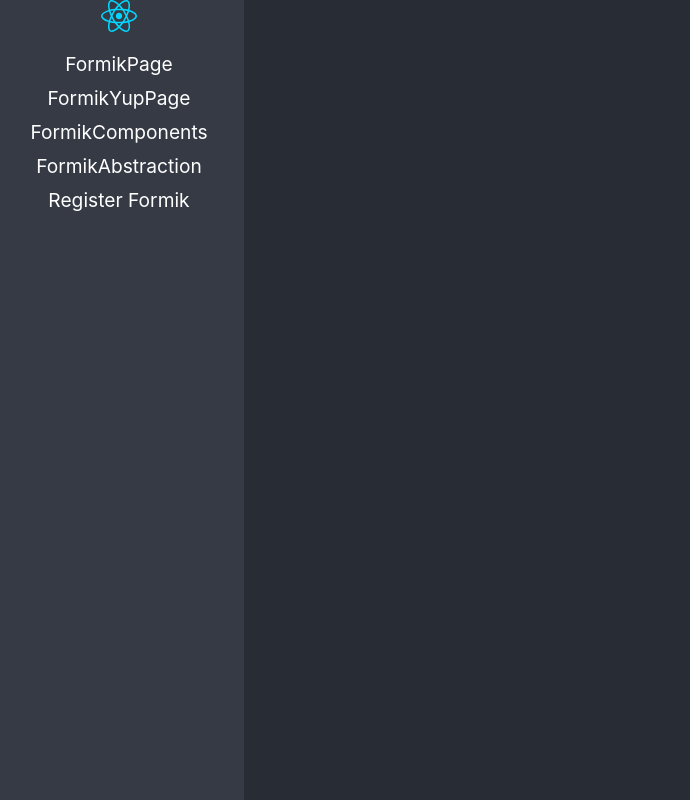
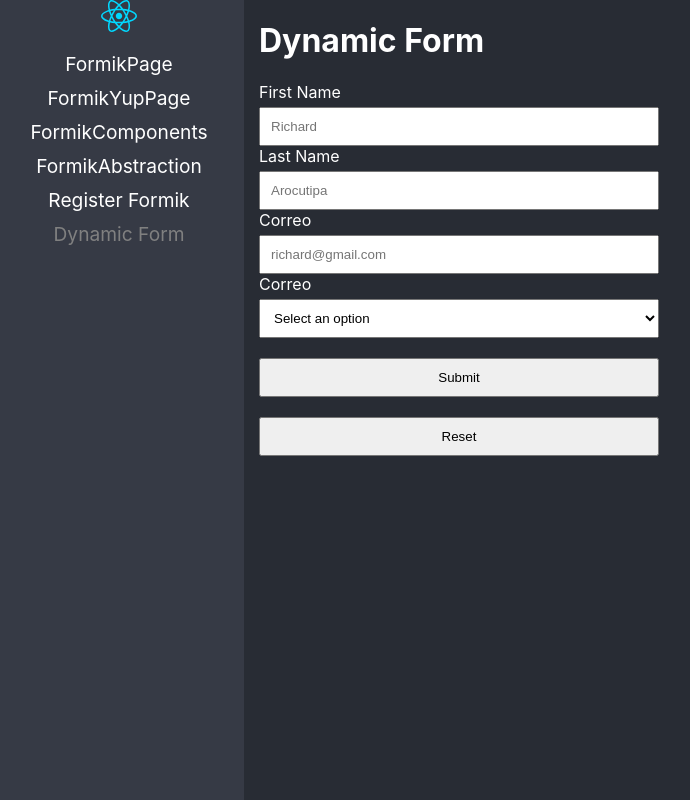
Before and after one commit to RichardReyesArocutipaLope/react-formik, a React (Vite) app: page /formik-dynamic in a window 1280 px wide. Before the commit this address led to /home. Shown: the whole page, without its empty margins (6-696 px from the left). Built offline with nearby package versions, Linux system fonts and the light colour scheme.

Commit message:
Add dynamic form

```diff
--- /dev/null
+++ b/src/03-forms/data/custom-form.json
@@ -0,0 +1,61 @@
+[
+  {
+    "type": "text",
+    "name": "firstName",
+    "placeholder": "Richard",
+    "label": "First Name",
+    "value": "",
+    "validations": [
+      {
+        "type": "required"
+      }
+    ]
+  },
+  {
+    "type": "text",
+    "name": "lastName",
+    "placeholder": "Arocutipa",
+    "label": "Last Name",
+    "value": "",
+    "validations": [
+      {
+        "type": "required"
+      },
+      {
+        "type": "minLength",
+        "value": 5
+      }
+    ]
+  },
+  {
+    "type": "email",
+    "name": "email",
+    "placeholder": "richard@gmail.com",
+    "label": "Correo",
+    "value": "",
+    "validations": [
+      {
+        "type": "required"
+      },
+      {
+        "type": "email"
+      }
+    ]
+  },
+  {
+    "type": "select",
+    "name": "favoriteGame",
+    "label": "Correo",
+    "value": "",
+    "options": [
+      { "id": 1, "label": "serupe smash" },
+      { "id": 2, "label": "resident evil" },
+      { "id": 3, "label": "god of war" }
+    ],
+    "validations": [
+      {
+        "type": "required"
+      }
+    ]
+  }
+]
--- /dev/null
+++ b/src/03-forms/pages/DynamicForm.tsx
@@ -0,0 +1,81 @@
+import formJson from "../data/custom-form.json";
+import { Formik, Form } from "formik";
+import * as Yup from "yup";
+import { MySelect, MyTextInput } from "../components";
+
+const initialValues: { [key: string]: any } = {};
+const requiredFields: { [key: string]: any } = {};
+
+for (const input of formJson) {
+  initialValues[input.name] = input.value;
+  if (!input.validations?.length) continue;
+
+  let schema = Yup.string();
+  for (const rule of input.validations) {
+    if (rule.type === "required") {
+      schema = schema.required("Este campo es requerido");
+    }
+    if (rule.type === "minLength") {
+      schema = schema.min(
+        (rule as any).value || 2,
+        `Minimo de ${(rule as any).value || 2} caracteres`
+      );
+    }
+
+    if (rule.type === "email") {
+      schema = schema.email("Debe tener un formato correcto");
+    }
+  }
+
+  requiredFields[input.name] = schema;
+}
+
+const validationSchema = Yup.object({ ...requiredFields });
+
+export const DynamicForm = () => {
+  return (
+    <div>
+      <h1>Dynamic Form</h1>
+
+      <Formik
+        initialValues={initialValues}
+        onSubmit={(values) => {
+          console.log(values);
+        }}
+        validationSchema={validationSchema}
+      >
+        {({ resetForm }) => (
+          <Form noValidate>
+            {formJson.map(({ type, name, placeholder, label, options }) => {
+              if (type === "text" || type === "password" || type === "email") {
+                return (
+                  <MyTextInput
+                    key={name}
+                    type={type as any}
+                    label={label}
+                    name={name}
+                    placeholder={placeholder}
+                  />
+                );
+              } else if (type === "select") {
+                return (
+                  <MySelect key={name} label={label} name={name}>
+                    <option value="">Select an option</option>
+                    {options?.map(({ id, label }) => (
+                      <option key={id} value={id}>
+                        {label}
+                      </option>
+                    ))}
+                  </MySelect>
+                );
+              }
+              return <span>{type} no soportado</span>;
+            })}
+            <button type="submit">Submit</button>
+            <button onClick={() => resetForm()}>Reset</button>
+          </Form>
+        )}
+      </Formik>
+    </div>
+  );
+};
--- a/src/03-forms/pages/index.ts
+++ b/src/03-forms/pages/index.ts
@@ -4,3 +4,4 @@
 export * from './FormikYupPage';
 export * from './RegisterPage';
 export * from './RegisterFormikPage'
+export * from './DynamicForm'
--- a/src/routes/Navigation.tsx
+++ b/src/routes/Navigation.tsx
@@ -12,6 +12,7 @@
   FormikComponents,
   FormikAbstraction,
   RegisterFormikPage,
+  DynamicForm,
 } from "../03-forms/pages";
 
 export const Navigation = () => {
@@ -61,6 +62,14 @@
                 Register Formik
               </NavLink>
             </li>
+            <li>
+              <NavLink
+                to="/formik-dynamic"
+                className={({ isActive }) => (isActive ? "nav-active" : "")}
+              >
+                Dynamic Form
+              </NavLink>
+            </li>
           </ul>
         </nav>
 
@@ -70,6 +79,7 @@
           <Route path="FormikComponents" element={<FormikComponents />} />
           <Route path="FormikAbstraction" element={<FormikAbstraction />} />
           <Route path="formik-register" element={<RegisterFormikPage />} />
+          <Route path="formik-dynamic" element={<DynamicForm />} />
           <Route path="/*" element={<Navigate to="home" replace />} />
         </Routes>
       </div>
```
